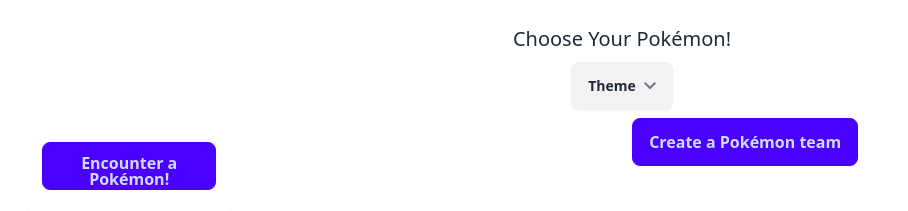
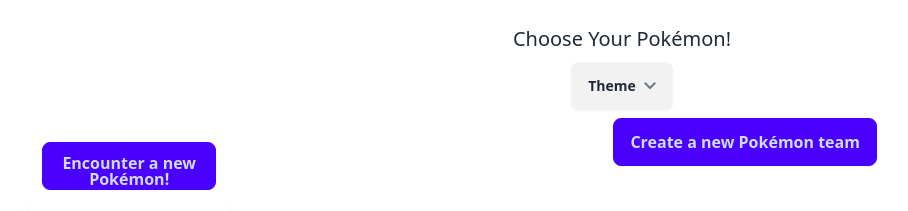
Before and after one commit to 405Conventional/pokemon-generator, a website: page src/index.html in a window 1280 px wide. Shown: the top 211 px of the page, without its empty margins (18-926 px from the left). Drawn offline with Linux system fonts and the light colour scheme; no server answers.

Commit message:
feat: initial seed of pokemon team and pokemon encounter

```diff
--- a/src/index.html
+++ b/src/index.html
@@ -37,7 +37,7 @@
 
 	<div class="flex flex-col md:flex-row" id="wrapper">
 		<div class="w-full md:w-1/5 h-16 flex flex-col items-center p-4" id="sidebar">
-		<button class="h-16 text-base btn btn-primary flex-shrink-0 mx-2" id="create-encounter">Encounter a Pokémon!</button>
+		<button class="h-16 text-base btn btn-primary flex-shrink-0 mx-2" id="create-encounter">Encounter a new Pokémon!</button>
 
 		<div class="card w-full bg-base-100 shadow-xl flex flex-col">
 			<div class="pokemonImage w-full flex justify-center p-4">
@@ -56,7 +56,7 @@
 
 		</div>
 		<div class="w-full md:w-4/5 h-16" id="Main">
-			<button class="h-16 text-base btn btn-primary flex-shrink-0 mx-2" id="create-team">Create a Pokémon team</button>
+			<button class="h-16 text-base btn btn-primary flex-shrink-0 mx-2" id="create-team">Create a new Pokémon team</button>
 			<section class="grid sm:grid-cols-1 md:grid-cols-3 gap-4" id="team-display">
 
 			</section>
--- a/src/pokemonApi.js
+++ b/src/pokemonApi.js
@@ -177,4 +177,5 @@
 // Load a single Pokémon on page load
 document.addEventListener('DOMContentLoaded', function() {
     getAndDisplayPokemonData();
+    getAndShowTeamData();
 });
```
Also changed, not shown: src/output.css.
